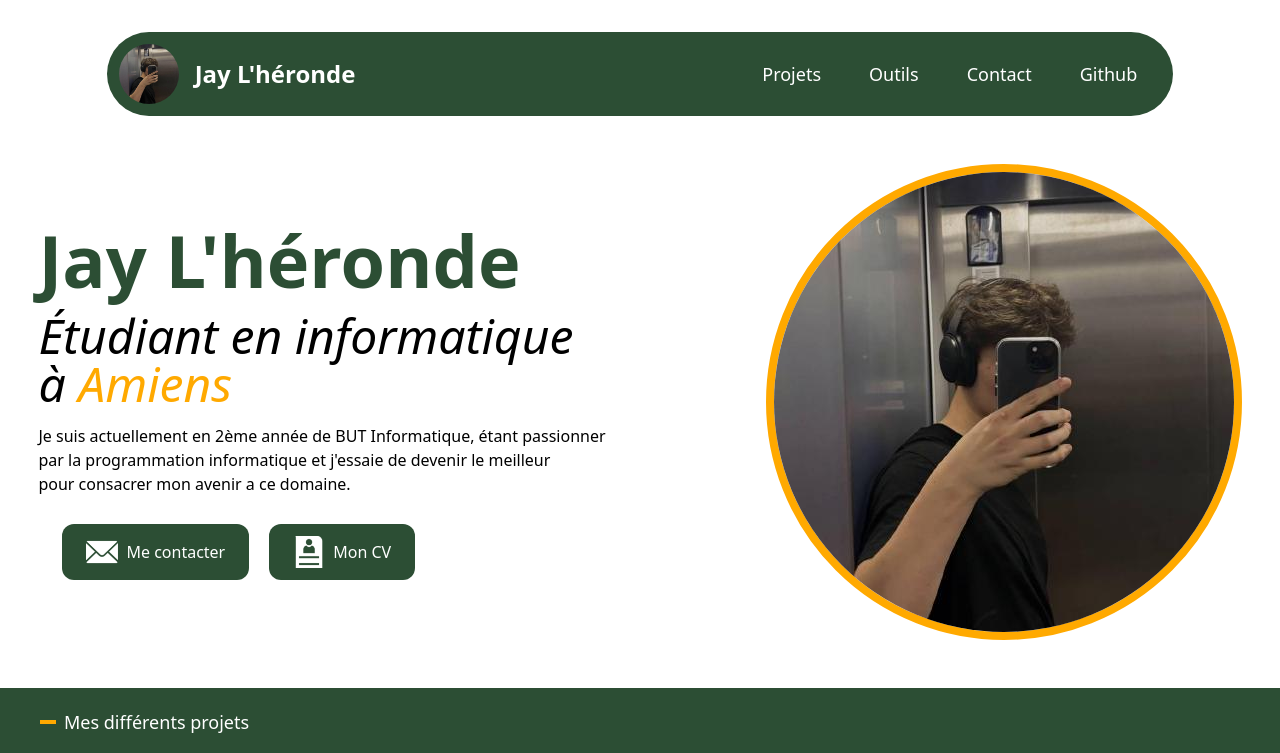
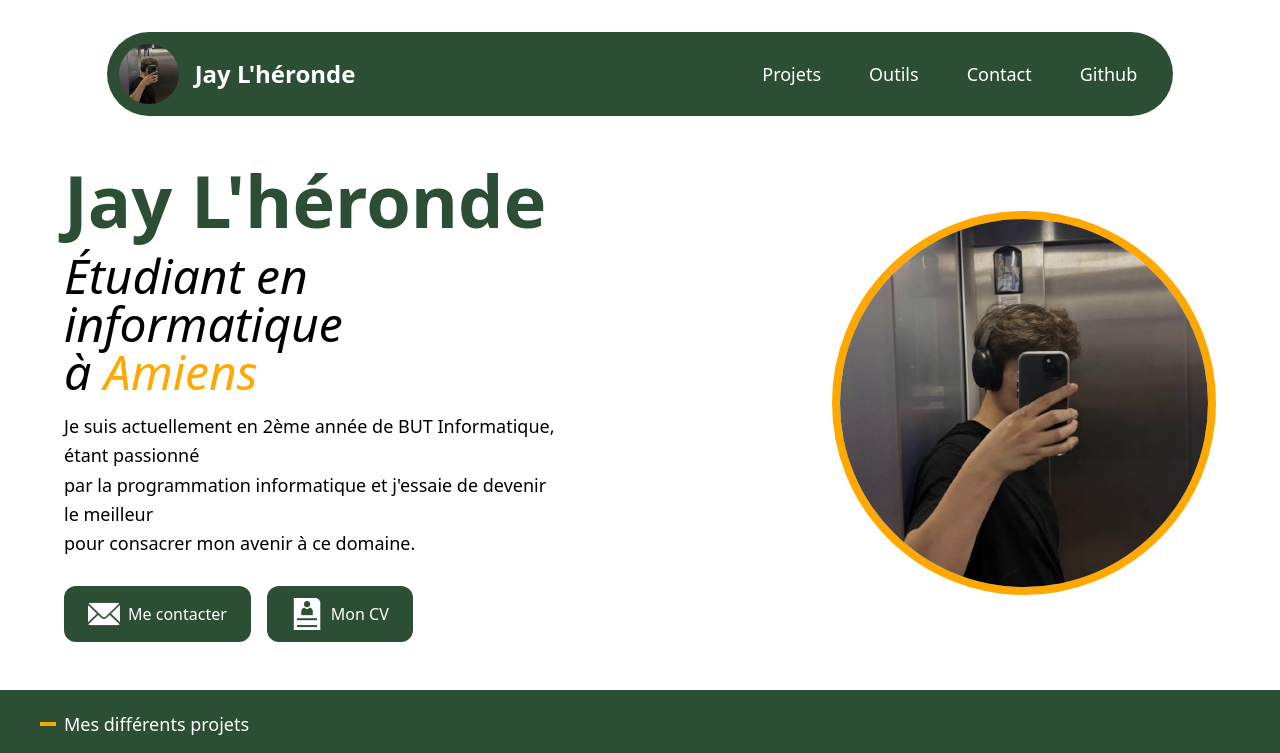
Before and after one commit to 00j5y/00j5y.xyz, a website built with Vite: page index.html in a window 1280 px wide. Shown: the top 753 px of the page. Built offline with nearby package versions, Linux system fonts and the light colour scheme.

Commit message:
Reponsive biographie

```diff
--- a/index.html
+++ b/index.html
@@ -36,28 +36,45 @@
     </div>
   </header>
 
-  <section class="my-12">
-    <div class="flex justify-center items-center gap-40 mx-auto">
-      <div>
-        <h1 class="font-semibold text-[#2C4E34] text-7xl">Jay L'héronde</h1>
-        <h2 class="italic text-5xl py-4">Étudiant en informatique<br>à <span class="text-[#FFA900]">Amiens</span></h2>
-        <p>
-          Je suis actuellement en 2ème année de BUT Informatique, étant passionner<br>par la programmation informatique et j'essaie de devenir le meilleur<br>pour consacrer mon avenir a ce domaine.
+ <section class="my-12 px-6">
+    <div class="grid grid-cols-1 md:grid-cols-2 items-center gap-10 lg:gap-40 max-w-6xl mx-auto">
+
+      <!-- Image (mobile en haut grâce à order) -->
+      <div class="flex justify-center md:justify-end order-1 md:order-2">
+        <img src="/images/logo/profil.jpg"
+            alt="Photo de profil"
+            class="w-48 h-48 sm:w-80 sm:h-80 lg:w-96 lg:h-96 rounded-full border-8 border-[#FFA900] object-cover">
+      </div>
+
+      <!-- Texte + Boutons -->
+      <div class="order-2 md:order-1 text-center md:text-left">
+        <h1 class="font-semibold text-[#2C4E34] text-4xl sm:text-5xl lg:text-7xl">
+          Jay L'héronde
+        </h1>
+        <h2 class="italic text-2xl sm:text-3xl lg:text-5xl py-4">
+          Étudiant en informatique<br>
+          à <span class="text-[#FFA900]">Amiens</span>
+        </h2>
+        <p class="text-base sm:text-lg leading-relaxed">
+          Je suis actuellement en 2ème année de BUT Informatique, étant passionné<br>
+          par la programmation informatique et j'essaie de devenir le meilleur<br>
+          pour consacrer mon avenir à ce domaine.
         </p>
-        <div class="flex items-center pt-7 gap-5 pl-6">
-          <a href="Contact" class="bg-[#2C4E34] transition delay-50 duration-300 hover:bg-[#FFA900] text-white py-3 px-6 rounded-xl flex items-center gap-2 whitespace-nowrap">
-            <img src="images/icons/mail-icon.png" class="w-8 h-8" alt="Contact Icon">
+
+        <!-- Boutons -->
+        <div class="flex flex-wrap justify-center md:justify-start items-center pt-7 gap-4">
+          <a href="#Contact"
+            class="bg-[#2C4E34] transition duration-300 hover:bg-[#FFA900] text-white py-3 px-6 rounded-xl flex items-center gap-2">
+            <img src="images/icons/mail-icon.png" class="w-6 h-6 sm:w-8 sm:h-8" alt="Contact Icon">
             Me contacter
           </a>
 
-          <a href="cv/cv-lheronde-jay.pdf" target="_blank" class="bg-[#2C4E34] transition delay-50 duration-300 hover:bg-[#FFA900] text-white py-3 px-6 rounded-xl flex items-center gap-2 whitespace-nowrap">
-            <img src="images/icons/cv-icon.png" class="w-8 h-8" alt="CV Icon">
+          <a href="cv/cv-lheronde-jay.pdf" target="_blank"
+            class="bg-[#2C4E34] transition duration-300 hover:bg-[#FFA900] text-white py-3 px-6 rounded-xl flex items-center gap-2">
+            <img src="images/icons/cv-icon.png" class="w-6 h-6 sm:w-8 sm:h-8" alt="CV Icon">
             Mon CV
           </a>
         </div>
-      </div>
-      <div>
-        <img src="/images/logo/profil.jpg" alt="Logo" class="rounded-full border-8 border-[#FFA900]">
       </div>
     </div>
   </section>
```
